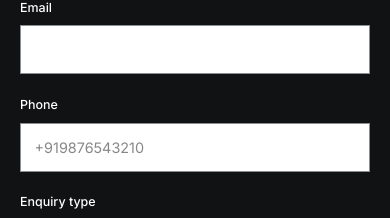
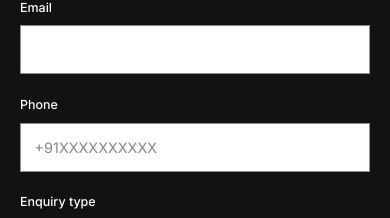
Before and after one commit to TrueStrideEquine/TrueStrideWebsite-, a Next.js app: page / in a window 390 px wide. Shown: the part 6478-6696 px from the top of the page. Built offline with nearby package versions, Linux system fonts and the light colour scheme.

Commit message:
Mask phone input placeholder

```diff
--- a/src/features/contact/contact-form.tsx
+++ b/src/features/contact/contact-form.tsx
@@ -79,7 +79,7 @@ export function ContactForm() {
             maxLength={13}
             name="phone"
             pattern="\\+91[6-9][0-9]{9}"
-            placeholder="+919876543210"
+            placeholder="+91XXXXXXXXXX"
             title="Enter an Indian mobile number starting with +91, followed by 10 digits."
             type="tel"
             required
```
